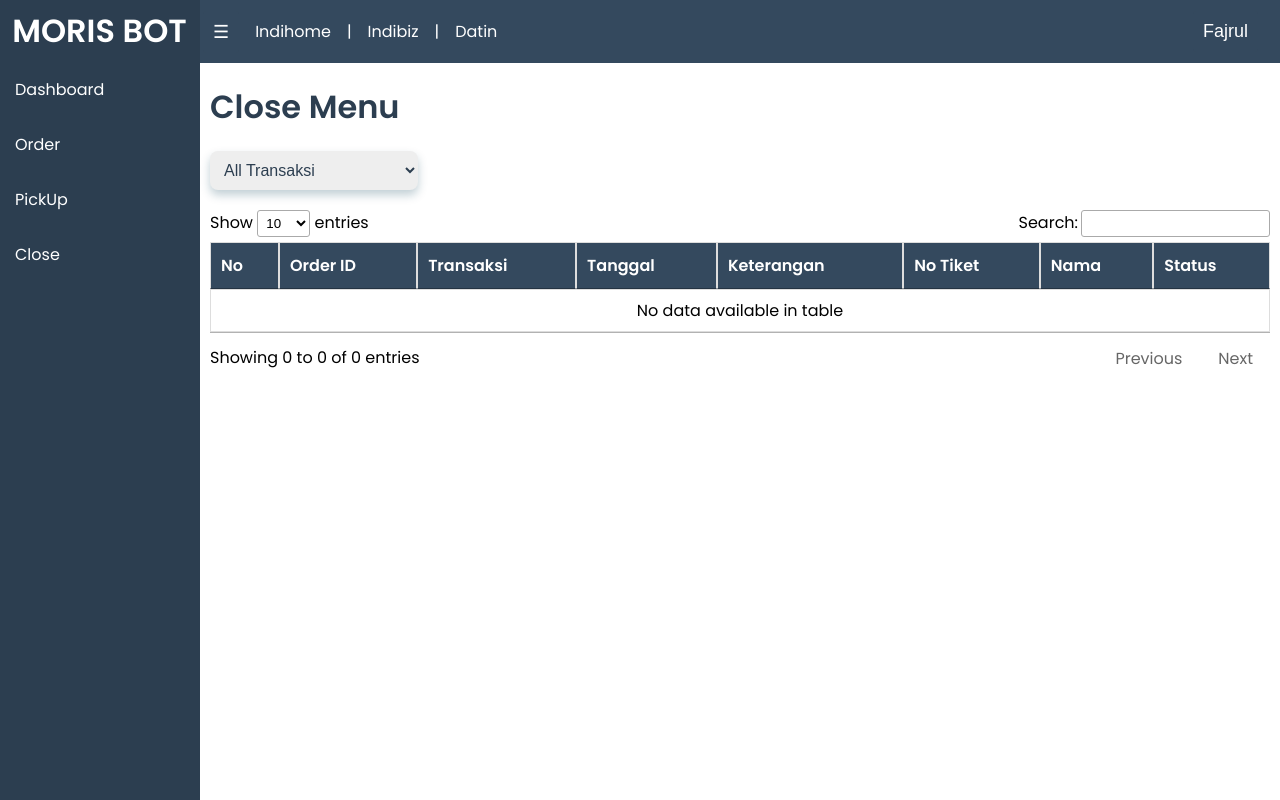
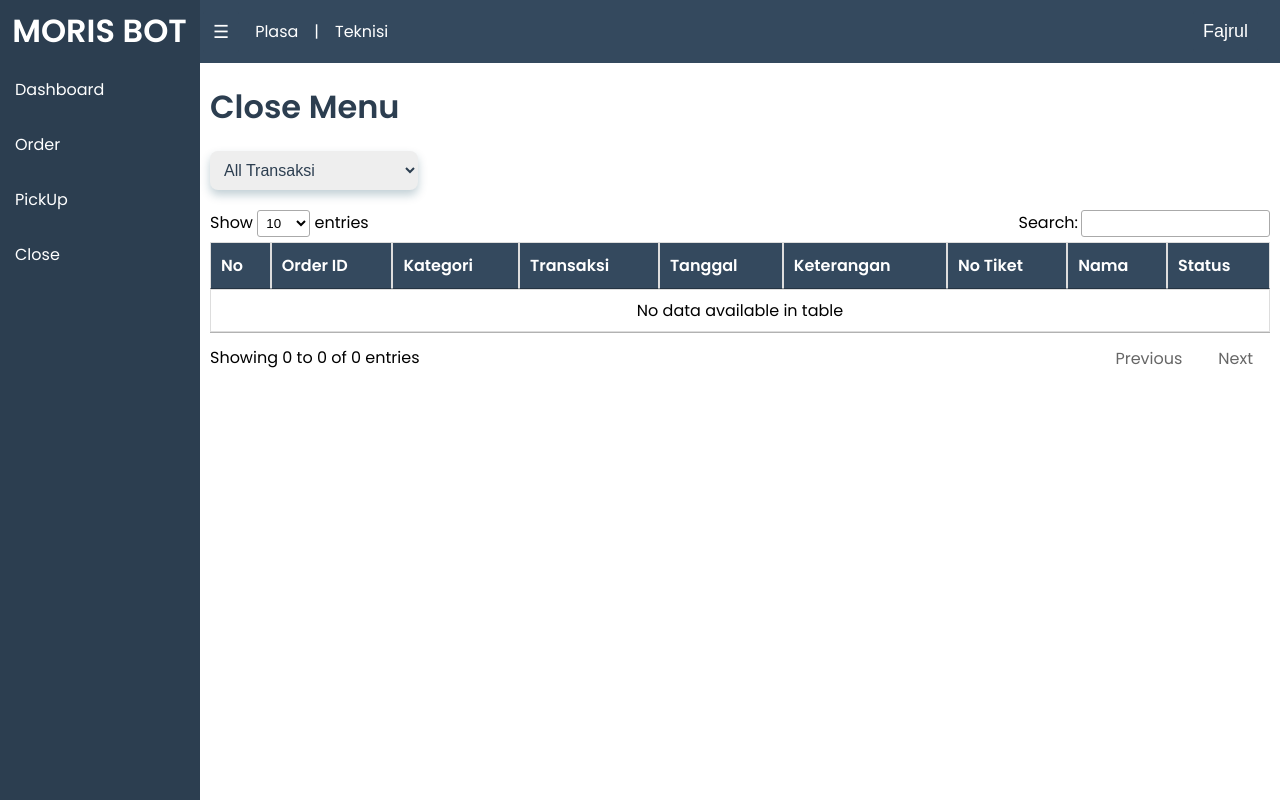
Before and after one commit to ntyrtype/moris_bot, a PHP site: page /close.php in a window 1280 px wide. Run offline with PHP 8.4, Linux system fonts and the light colour scheme; a user stored in the database is signed in; data comes from the database, SQL or seed files in the repository; some libraries are stand-ins or nearby versions.

Commit message:
tabel kategori

```diff
--- a/web/close.php
+++ b/web/close.php
@@ -34,11 +34,9 @@ if (!isset($_SESSION['user_id'])) {
 <div class="content" id="content">
     <div class="navbar">
         <button id="toggleSidebar">☰</button>
-        <a href="">Indihome</a>
+        <a href="">Plasa</a>
         <p>|</p>
-        <a href="">Indibiz</a>
-        <p>|</p>
-        <a href="">Datin</a>
+        <a href="">Teknisi</a>
         <div class="profile-dropdown">
             <button id="profileButton"><?php echo htmlspecialchars($_SESSION['nama']); ?></button>
             <div class="profile-content" id="profileContent">
@@ -67,6 +65,7 @@ if (!isset($_SESSION['user_id'])) {
             <tr>
                 <th>No</th>
                 <th>Order ID</th>
+                <th>Kategori</th>
                 <th>Transaksi</th>
                 <th>Tanggal</th>
                 <th>Keterangan</th>
--- a/web/dashboard.php
+++ b/web/dashboard.php
@@ -79,11 +79,9 @@ if (isset($_GET['ajax']) && $_GET['ajax'] == "true") {
 <div class="content" id="content">
     <div class="navbar">
         <button id="toggleSidebar">☰</button>
-        <a href="">Indihome</a>
+        <a href="">Plasa</a>
         <p>|</p>
-        <a href="">Indibiz</a>
-        <p>|</p>
-        <a href="">Datin</a>
+        <a href="">Teknisi</a>
         <div class="profile-dropdown">
             <button id="profileButton"><?php echo htmlspecialchars($_SESSION['nama']); ?></button>
             <div class="profile-content" id="profileContent">
```
Also changed, not shown: web/order.php (+3 -4 lines), web/pickup.php (+3 -4 lines).
